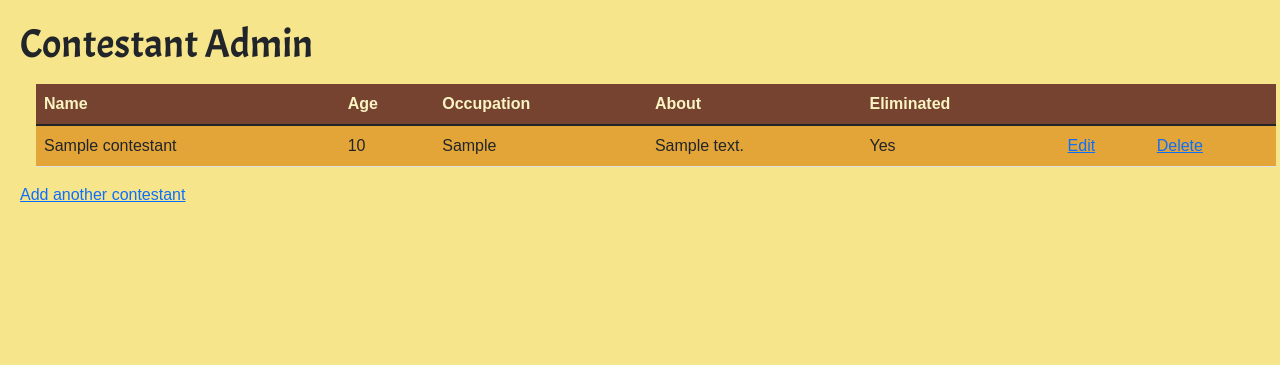
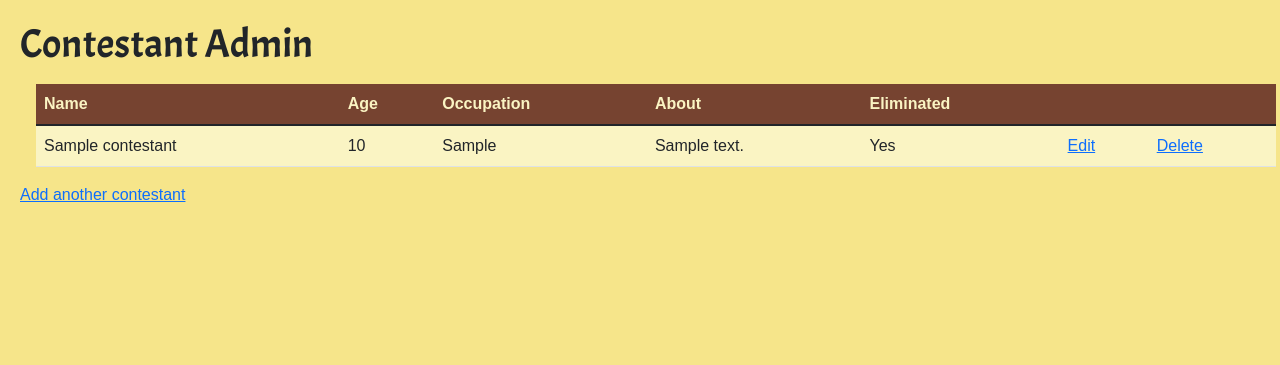
Before and after one commit to inshelligent/Survivor-Tipping, a Flask app: page /admin_contestants in a window 1280 px wide. Shown: the part 140-505 px from the top of the page. Run offline with Flask 2, Linux system fonts and the light colour scheme; tables that the repository leaves empty hold one stand-in row (values such as "Sample post"); some libraries are stand-ins or nearby versions.

Commit message:
table row update

```diff
--- a/app/templates/admin_contestants.html
+++ b/app/templates/admin_contestants.html
@@ -5,16 +5,16 @@
 <table class="table">
     <thead class="table-header">
         <tr>
-            <th class="table-cell">Name</th>
-            <th class="table-cell">Age</th>
-            <th class="table-cell">Occupation</th>
-            <th class="table-cell">About</th>
-            <th class="table-cell">Eliminated</th>
+            <th>Name</th>
+            <th>Age</th>
+            <th>Occupation</th>
+            <th>About</th>
+            <th>Eliminated</th>
             <th></th>
             <th></th>
         </tr>
     </thead>
-    <tbody>
+    <tbody class = "table-row">
         {% for c in contestants %}
         <tr>
             <td>{{ c.name }}</td>
```
